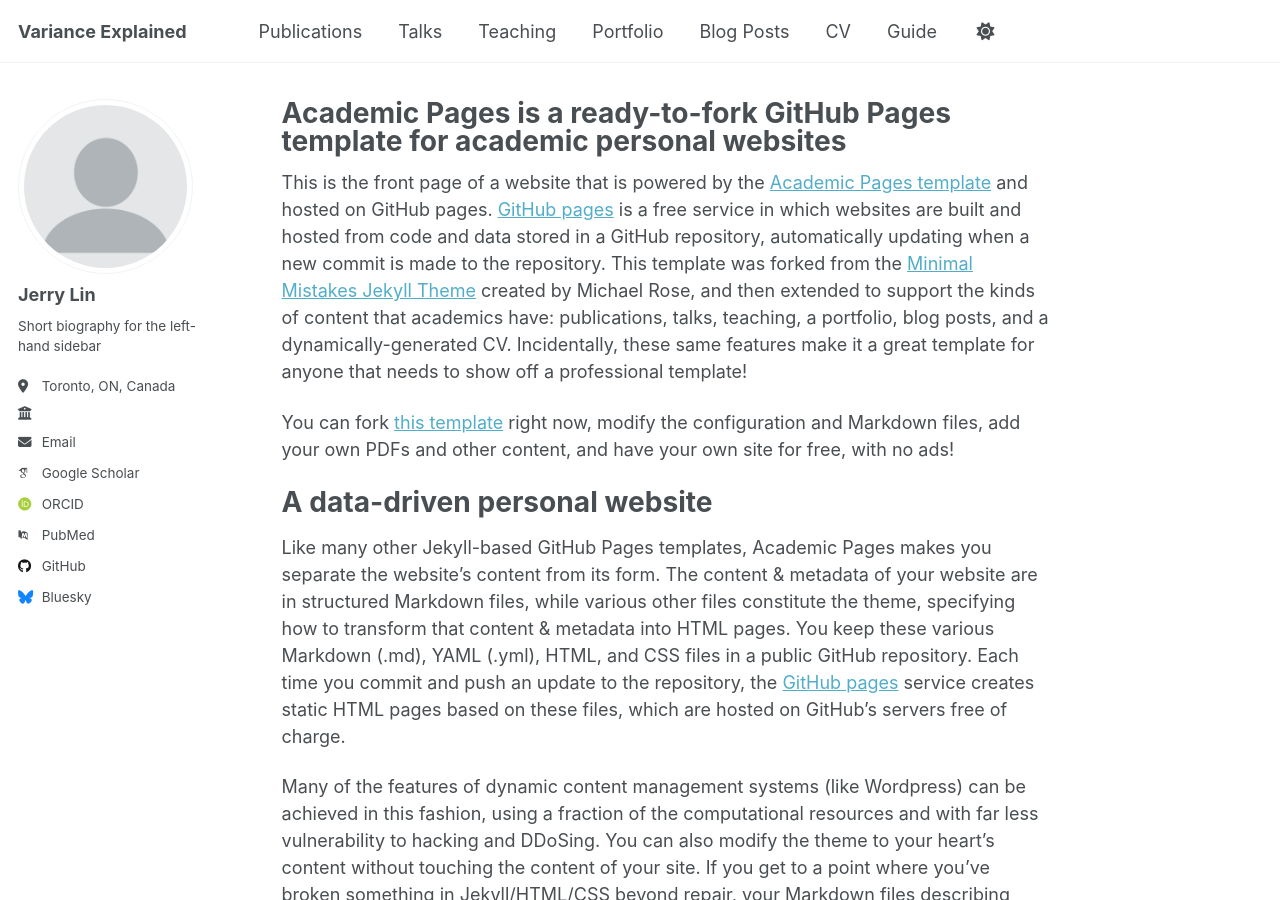
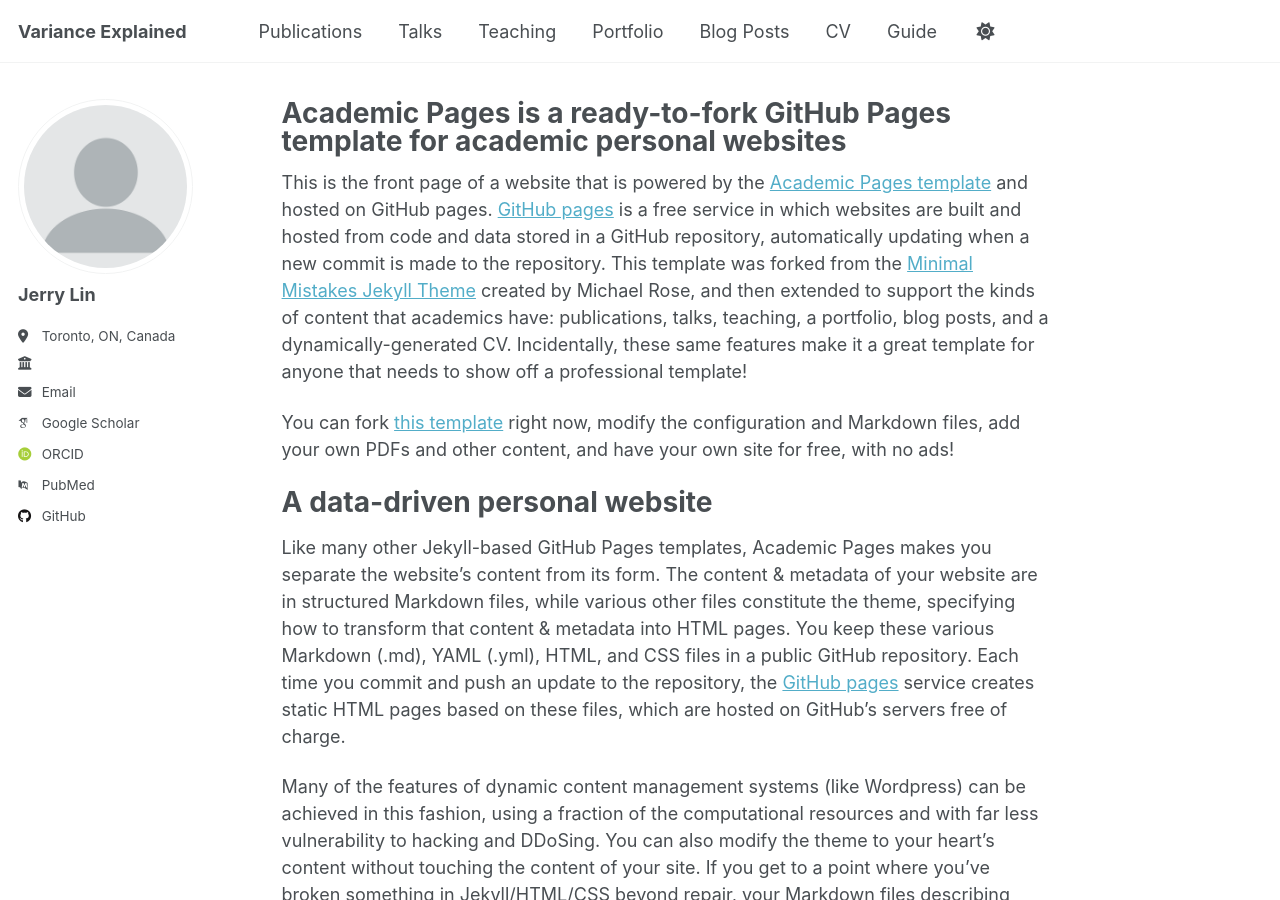
Before and after one commit to jerry-yclin/jerry-yclin.github.io, a Jekyll site: the page built from _pages/about.md, in a window 1280 px wide and 900 px high. Built offline with Jekyll 4.4.1, drawn with Linux system fonts in a browser that asks for light colours; some web fonts are replaced; a script that is not in the unit is left out; part of the change alters nothing that is shown.

Commit message:
Update _config.yml

```diff
--- a/_config.yml
+++ b/_config.yml
@@ -25,7 +25,7 @@ author:
   # Biographic information
   avatar           : "profile.png"
   name             : "Jerry Lin"
-  bio              : "Short biography for the left-hand sidebar"
+  bio              : ""
   location         : "Toronto, ON, Canada"
   employer         : ""
   uri              : # URL
@@ -53,7 +53,7 @@ author:
 
   # Social media
   artstation       : # Username
-  bluesky          : "bsky.app" # Replace this with you Bluesky username
+  bluesky          : # Replace this with you Bluesky username
   facebook         : # Username
   flickr           : # Username
   foursquare       : # Username
```
